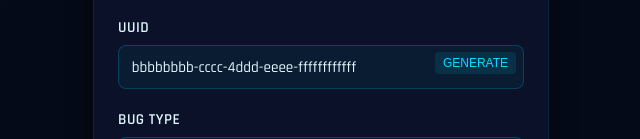
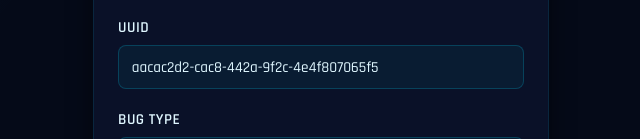
Before and after one commit to ziyosen/Lopee, a plain HTML site: page index.html in a window 1280 px wide. Shown: the part 302-441 px from the top of the page, without its empty margins (319-959 px from the left). Drawn offline with nearby package versions, Linux system fonts and the light colour scheme; no server answers.

Commit message:
Update index.html

```diff
--- a/index.html
+++ b/index.html
@@ -722,8 +722,7 @@ select.form-control {
 
             <div class="form-group uuid-group">
                 <label for="uuid">UUID</label>
-                <input type="text" id="uuid" class="form-control" value="bbbbbbbb-cccc-4ddd-eeee-ffffffffffff" required>
-                <button type="button" id="generateUuid" class="uuid-generate">GENERATE</button>
+                <input type="text" id="uuid" class="form-control" value="aacac2d2-cac8-442a-9f2c-4e4f807065f5" required>
             </div>
 
             <div class="form-group">
```
